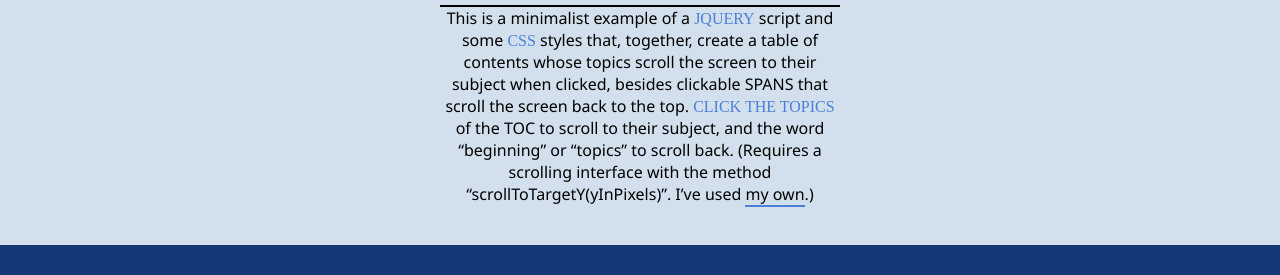
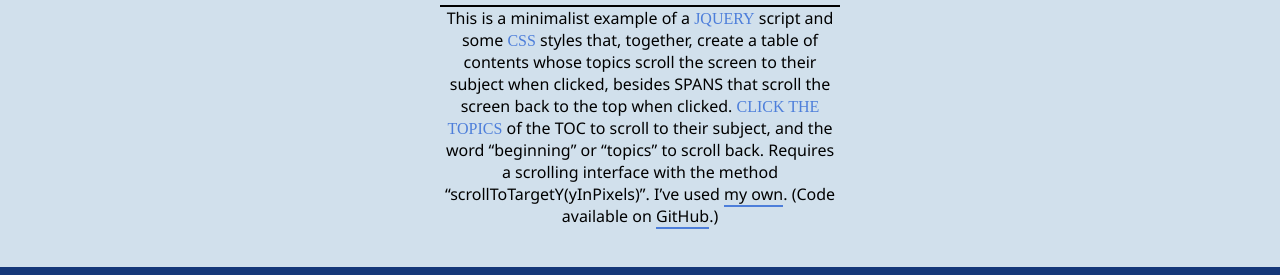
Before and after one commit to RalfGunterRotstein/InteractiveTableOfContents, a plain HTML site: page index.html in a window 1280 px wide. Shown: the part 234-509 px from the top of the page. Drawn offline with Linux system fonts and the light colour scheme; a web font is replaced by a local one.

Commit message:
updated index.html and slice.css

```diff
--- a/index.html
+++ b/index.html
@@ -34,7 +34,7 @@
 
 		<div id="intro">
 			<h1>Interactive Table Of Contents</h1>
-			<p>This is a minimalist example of a <b>jQuery</b> script and some <b>CSS</b> styles that, together, create a table of contents whose topics scroll the screen to their subject when clicked, besides clickable SPANS that scroll the screen back to the top. <b>Click the topics</b> of the TOC to scroll to their subject, and the word “beginning” or “topics” to scroll back. (Requires a scrolling interface with the method “scrollToTargetY(yInPixels)”. I’ve used <a href="/smooth-scrolling">my own</a>.)</p>
+			<p>This is a minimalist example of a <b>jQuery</b> script and some <b>CSS</b> styles that, together, create a table of contents whose topics scroll the screen to their subject when clicked, besides SPANS that scroll the screen back to the top when clicked. <b>Click the topics</b> of the TOC to scroll to their subject, and the word “beginning” or “topics” to scroll back. Requires a scrolling interface with the method “scrollToTargetY(yInPixels)”. I’ve used <a href="/smooth-scrolling">my own</a>. (Code available on <a href="https://github.com/RalfGunterRotstein/InteractiveTableOfContents">GitHub</a>.)</p>
 		</div>
 
 		<div id="table-of-contents__container"></div>
```
Also changed, not shown: alice.css (+0 -46 lines).
